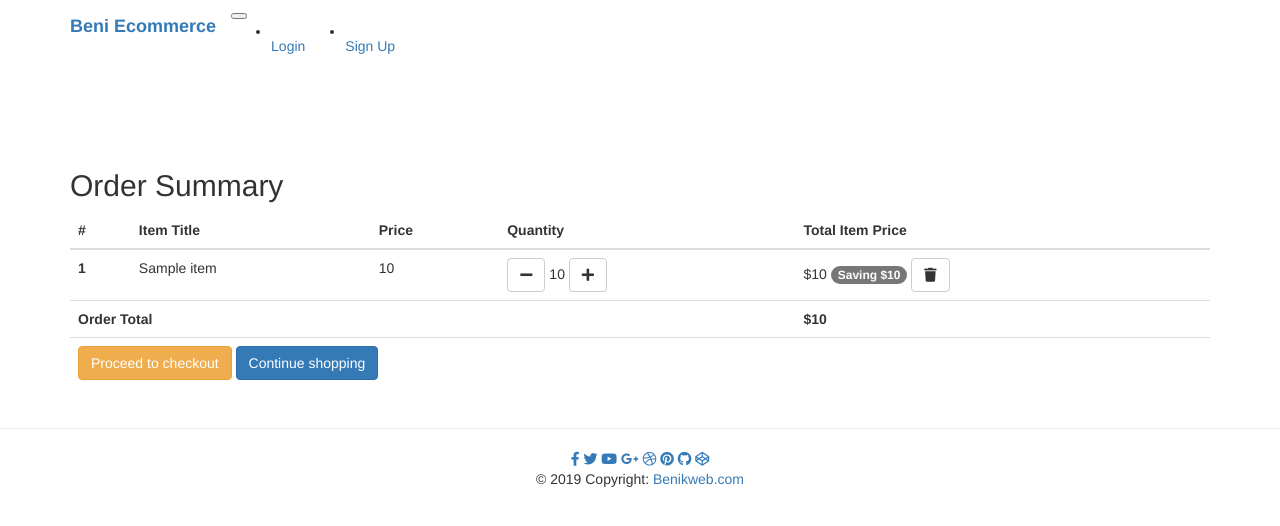
After one commit to beniman8/ecommerce, a Django app: template templates/order_summary.html in a window 1280 px wide. The commit adds this page. Shown: the top 526 px of the page. Run offline with Django 3.2, Linux system fonts and the light colour scheme; the template is opened without the code that fills it: most values are stand-ins (such as "Sample title", 1, 10 or a date in 2020); one stand-in notice (Sample message) is shown; parts of the project's set-up code (start-up, migrations or seed data) failed here and were passed over; some libraries are stand-ins or nearby versions.

Commit message:
Creating an order summary

```diff
--- a/core/urls.py
+++ b/core/urls.py
@@ -2,7 +2,9 @@ from django.urls import path
 from .views import (
    HomeView,
    ItemDetailView,
+   remove_single_item_from_cart,
    add_to_cart,
+   OrderSummaryView,
    remove_from_cart,
    checkout)
 
@@ -11,9 +13,11 @@ app_name= 'core'
 urlpatterns = [
    path('', HomeView.as_view(), name='home'),
    #path('',home,name='home'),
+   path('order-summary/',OrderSummaryView.as_view(),name='order-summary'),
    path('product/<slug>/',ItemDetailView.as_view(),name='product'),
    path('checkout/',checkout,name='checkout'),
    path('add-to-cart/<slug>/',add_to_cart,name='add-to-cart'),
    path('remove_from_cart/<slug>/',remove_from_cart,name='remove_from_cart'),
+   path('remove_single_item_from_cart/<slug>/',remove_single_item_from_cart,name='remove_single_item_from_cart'),
 
 ]
--- a/templates/base.html
+++ b/templates/base.html
@@ -53,13 +53,14 @@
 {% include "navbar.html" %}
  <div class="mt-5 pt-4">
     {% if messages %}
-
         {% for message in messages %}
-    <div class="alert alert-{{ message.tags }}" role="alert">
+        <div class="alert alert-{{ message.tags }} alert-dismissible fade show" role="alert">
           {{ message }}
+          <button type="button" class="close" data-dismiss="alert" aria-label="Close">
+            <span aria-hidden="true">&times;</span>
+          </button>
         </div>
         {% endfor %}
-
     {% endif %}
 </div>
 
--- a/templates/navbar.html
+++ b/templates/navbar.html
@@ -39,7 +39,7 @@
         {% if request.user.is_authenticated %}
          <ul class="navbar-nav nav-flex-icons">
           <li class="nav-item">
-            <a class="nav-link waves-effect">
+            <a href="{% url 'core:order-summary' %}" class="nav-link waves-effect">
               <span class="badge red z-depth-1 mr-1"> {{request.user|cart_item_count}} </span>
               <i class="fas fa-shopping-cart"></i>
               <span class="clearfix d-none d-sm-inline-block"> Cart </span>
--- /dev/null
+++ b/templates/order_summary.html
@@ -0,0 +1,93 @@
+
+{% extends "base.html" %}
+
+ {% block content %}
+
+
+
+  <!--Main layout-->
+  <main>
+    <div class="container">
+
+
+<div class="table-responsive">
+<h2>Order Summary</h2>
+  <table class="table">
+    <thead>
+      <tr>
+        <th scope="col">#</th>
+        <th scope="col">Item Title</th>
+        <th scope="col">Price</th>
+        <th scope="col">Quantity</th>
+        <th scope="col">Total Item Price</th>
+      </tr>
+    </thead>
+    <tbody>
+    {% for order_item in object.items.all %}
+      <tr>
+
+      <th scope="row">{{forloop.counter}}</th>
+        <td>{{order_item.item.title}}</td>
+        <td>{{order_item.item.price}}</td>
+        <td>
+        <a href="{%  url 'core:remove_single_item_from_cart' order_item.item.slug %}" class="btn btn-default"><i class="fas fa-minus mr-4"></i></a>
+        {{order_item.quantity}}
+        <a href="{%  url 'core:add-to-cart' order_item.item.slug %}" class="btn btn-default"><i class="fas fa-plus ml-4"></i></td></a>
+        <td>
+        {% if order_item.item.discount_price %}
+        ${{order_item.get_total_discount_item_price}}
+        <span class="badge badge-primary">Saving ${{order_item.get_amount_saved}} </span>
+        {% else %}
+        ${{order_item.get_total_item_price}}
+        {% endif %}
+        <a href="{%  url 'core:remove_from_cart' order_item.item.slug %}" class="btn btn-default"><i class = "fas fa-trash floa-right"></i></td></a>
+
+
+
+        </td>
+
+
+
+      </tr>
+      {% empty %}
+      <tr>
+      <td colspan ="5" >Your Cart is Empty</td>
+       <td colspan ="5" >
+      <a class="btn btn-primary float-right" href="/">Continue shopping</a>
+
+      </td>
+
+      </tr>
+      {% endfor %}
+        {% if object.get_total %}
+         <tr>
+      <td colspan ="4"><b>Order Total</b></td>
+      <td >
+       <b>${{object.get_total}}</b>
+      </td>
+
+      </tr>
+
+      <tr>
+
+      <td colspan ="5" >
+      <a class="btn btn-warning float-right ml-4" href="/checkout/">Proceed to checkout</a>
+      <a class="btn btn-primary float-right" href="/">Continue shopping</a>
+
+      </td>
+
+      </tr>
+        {% endif %}
+
+    </tbody>
+  </table>
+</div>
+
+
+
+
+    </div>
+  </main>
+  <!--Main layout-->
+
+ {% endblock content %}
--- a/templates/product.html
+++ b/templates/product.html
@@ -44,7 +44,7 @@
 
             <p class="lead font-weight-bold">Description</p>
 
-            <p>{{object.descirption}}</p>
+            <p>{{object.description}}</p>
 
             {% comment %} <form class="d-flex justify-content-left">
               <!-- Default input -->
```
Also changed, not shown: core/models.py (+22 -0 lines), core/views.py (+55 -7 lines), db.sqlite3. Lines whose indentation alone changed are shown as unchanged.
